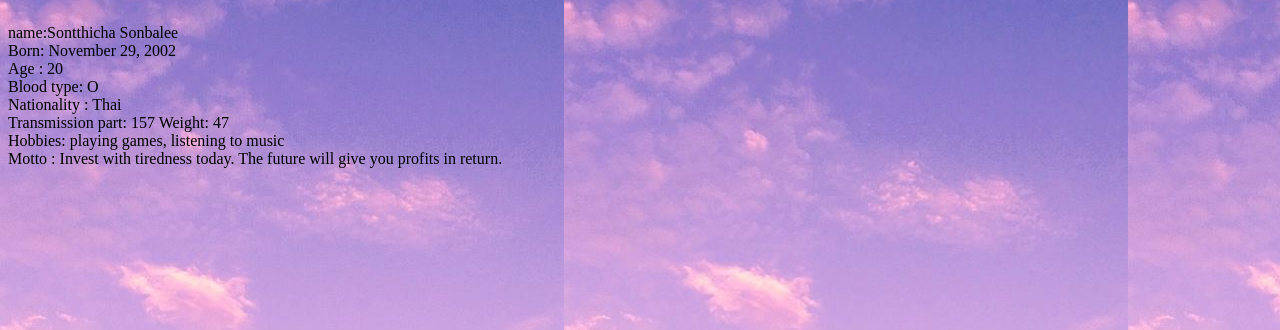
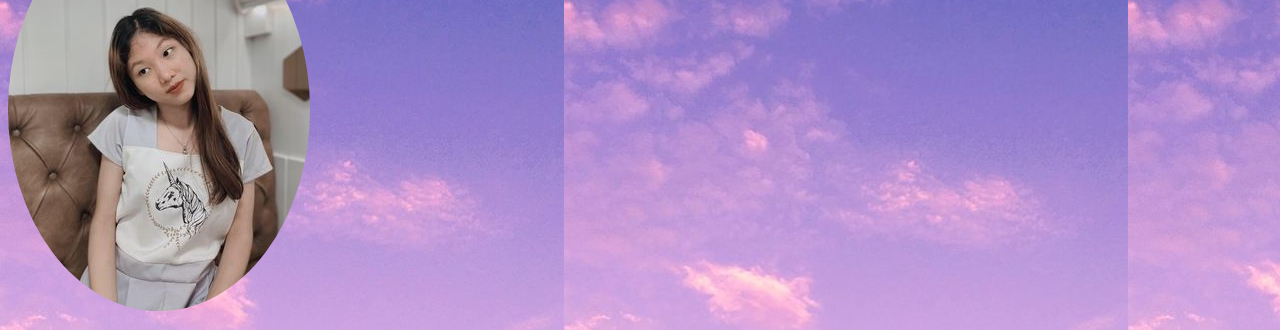
Before and after one commit to SutthichaSonbalee/Lab02_Profile-master, a plain HTML site: page index.html in a window 1280 px wide. Shown: the part 100-430 px from the top of the page. Drawn offline with Linux system fonts and the light colour scheme; the site is published under a folder, as on GitHub Pages, so addresses that start at the root find nothing.

Commit message:
Update index.html

```diff
--- a/index.html
+++ b/index.html
@@ -9,7 +9,7 @@
 <body background="./img/bg.jpg">
 
     <div class="img">
-        <img src="/img/img1.jpg" alt="">
+        <img src="./img/img1.jpg" alt="">
         <style>
             img{
                 border-radius: 50%;
```
